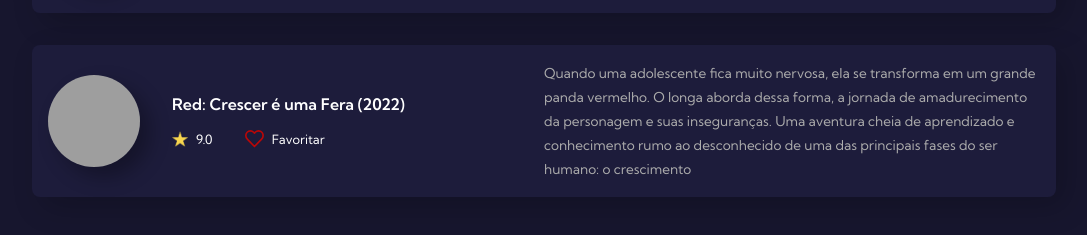
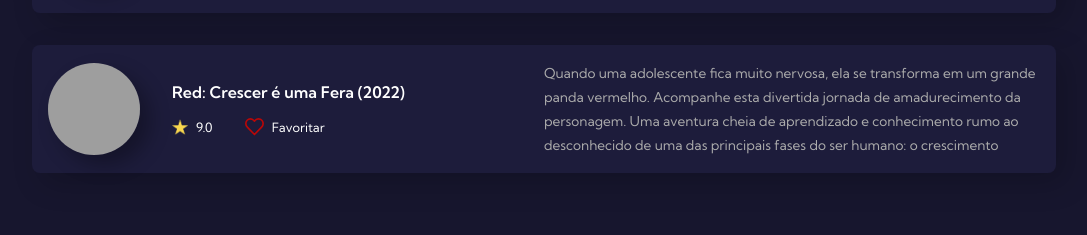
Before and after one commit to danielamorattodev/pagina-filmes-populares, a plain HTML site: page Projeto/index.html in a window 1280 px wide. Shown: the part 605-840 px from the top of the page, without its empty margins (96-1183 px from the left). Drawn offline with Linux system fonts and the light colour scheme; grey boxes are pictures that could not be loaded.

Commit message:
Atualizando descrição do filme 3

```diff
--- a/Projeto/index.html
+++ b/Projeto/index.html
@@ -90,7 +90,7 @@
           </div>
         </div>
         <div class="movie-description">
-          <span>Quando uma adolescente fica muito nervosa, ela se transforma em um grande panda vermelho. O longa aborda dessa forma, a jornada de amadurecimento da personagem e suas inseguranças. Uma aventura cheia de aprendizado e conhecimento rumo ao desconhecido de uma das principais fases do ser humano: o crescimento</span>
+          <span>Quando uma adolescente fica muito nervosa, ela se transforma em um grande panda vermelho. Acompanhe esta divertida jornada de amadurecimento da personagem. Uma aventura cheia de aprendizado e conhecimento rumo ao desconhecido de uma das principais fases do ser humano: o crescimento</span>
         </div>
       </div>
     </div>
```
